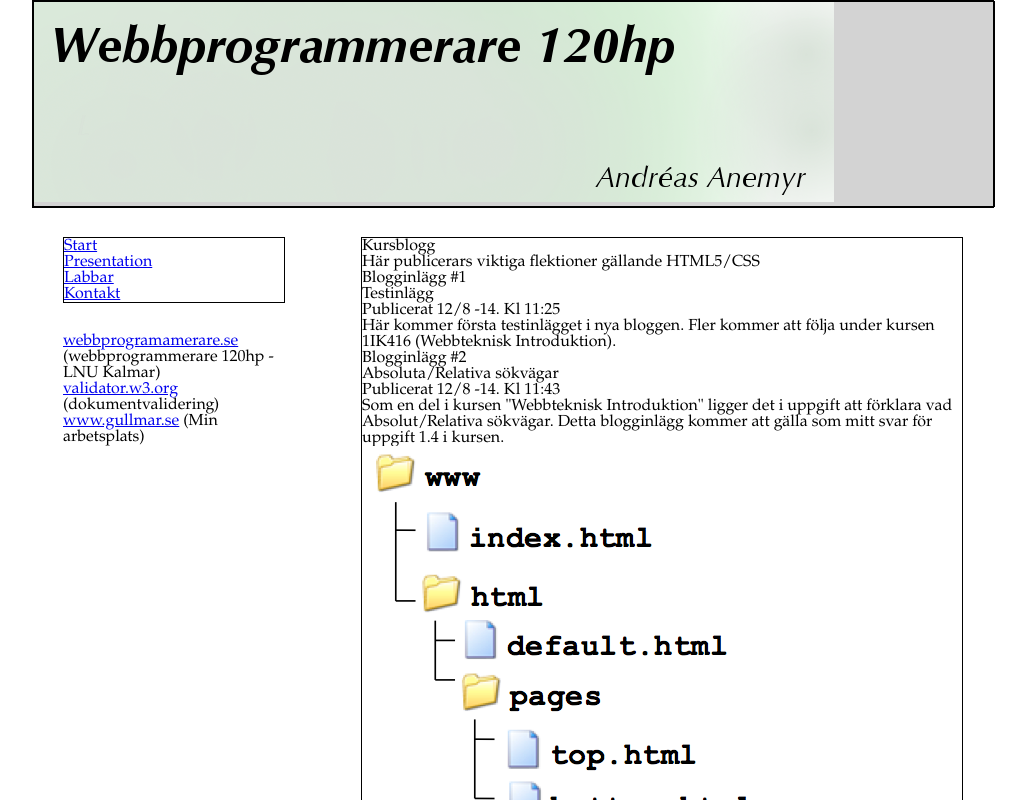
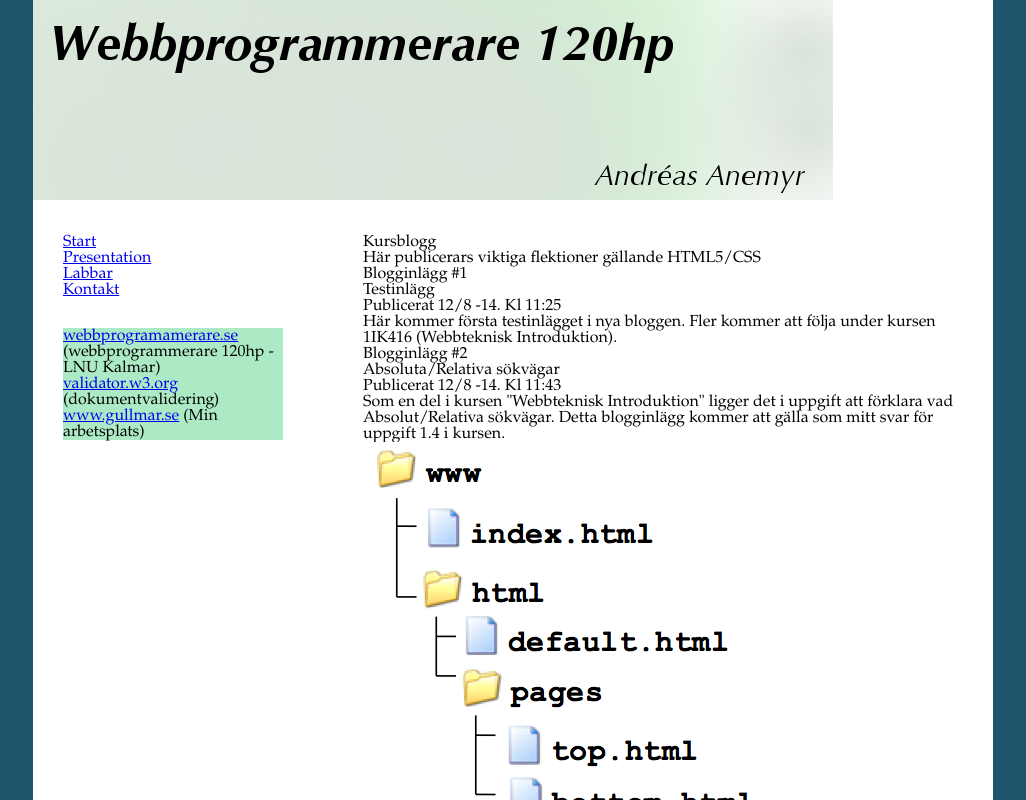
Before and after one commit to AndreasAnemyrLNU/1IK415-aa223ig-laborationer-NY, a plain HTML site: page index.html in a window 1280 px wide. Shown: the top 800 px of the page, without its empty margins (127-1153 px from the left). Drawn offline with Linux system fonts and the light colour scheme.

Commit message:
Jobbar febrilt med 2.3......

```diff
--- a/css/style.css
+++ b/css/style.css
@@ -1,3 +1,12 @@
+/*Colors pallete made with paletton.com
+
+#1E7A43 Green
+#1E546B Blue
+
+*/
+
+
+
 /* http://meyerweb.com/eric/tools/css/reset/
    v2.0 | 20110126
    License: none (public domain)
@@ -47,11 +56,42 @@ table {
 	border-spacing: 0;
 }
 /*End of Meyer's margin resetter*/
-aside{float:left;margin:30px 0 0 30px;width:220px;}
-body{font-family: garamond;}
-content{margin:30px 30px 0 0;width:600px;float:right;border:1px solid black}
-header{width: 960px;border:1px solid black;}
-address{float:left;margin:30px 0 0 0;width:960px;border:1px solid black;}
-nav{margin:30px 0 0 30px ;float:left;width:220px;border:1px solid black;}
+aside{
+	background-color:#ABEAC5;
+	margin:30px 0 0 30px;
+	width:220px;
+	float: left;
+}
+body{
+	background-color:#1E546B;
+	font-family: garamond;
+}
+header{
+	width: 960px;
+	float:left;
+}
+address{
+	margin:30px 0 0 0;
+	width:960px;
+	float:left;
+}
+nav{
+	margin:30px 0 0 30px;
+	width:220px;
+	float:left;
+}
+#centerwrapper{
+	margin: auto auto;
+	width:960px;
+}
+#right_column{
+	margin:30px 30px 0 0;
+	width:600px;
+	float:right;
+}
+#contentwrapper{
+	background-color:white;
+	float:left;
+	height:100%;
 
-#wrapper{background-color:lightgrey;margin:auto;width:960px;border:1px solid black;}
+}
--- a/index.html
+++ b/index.html
@@ -6,7 +6,8 @@
             <link rel="stylesheet" href="css/style.css" type="text/css" />
         </head>
         <body>
-                <div id="wrapper">
+            <div id="centerwrapper">
+                <div id="contentwrapper">
                     <header>
                     <img alt="logotype" src="pics/logo_800_200.png">
                     </header>
@@ -18,7 +19,7 @@
                             <li><a href="pages/kontakt.html">Kontakt</a></li>
                         </ul>
                     </nav>
-                        <content>
+                    <div id="right_column">
                     <section>
                         <div>
                             <h2 class="h2">Kursblogg</h2>
@@ -67,7 +68,7 @@
                                 <video src="videos/IMG_4099.mp4" height="200" preload="none" controls="controls"></video>
                             </article>
                     </section>
-                        </content>
+                    </div>
                         <aside>
                             <ul>
                                 <li><a href="https://www.webbprogrammerare.se">webbprogramamerare.se</a> (webbprogrammerare 120hp - LNU Kalmar)</li>
@@ -81,5 +82,6 @@
                         </address>
                     </footer>
                 </div>
+            </div>
         </body>
 </html>
```
Also changed, not shown: css/pics/white_1_1px.png (added). Lines whose indentation alone changed are shown as unchanged.
